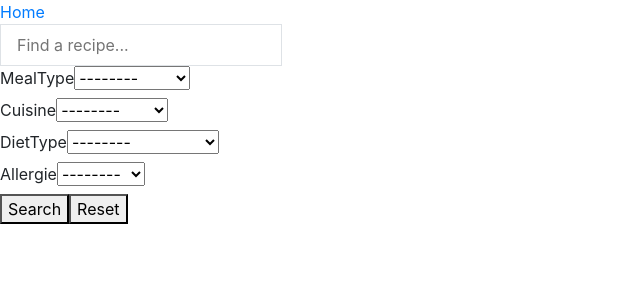
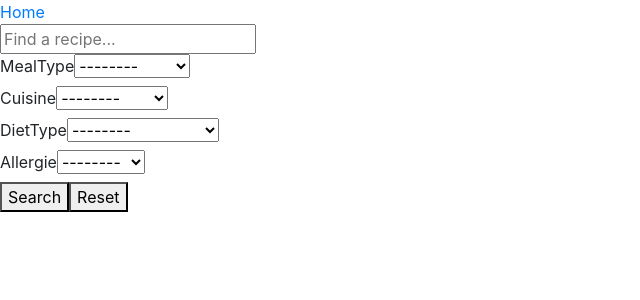
Before and after one commit to xiangyisss/FoodRecipes, a Vue app: page / in a window 1280 px wide. Shown: the top 300 px of the page, without its empty margins (0-640 px from the left). Built offline with nearby package versions, Linux system fonts and the light colour scheme.

Commit message:
nothing change

```diff
--- a/src/components/SearchSection.vue
+++ b/src/components/SearchSection.vue
@@ -6,7 +6,6 @@
         @keyup.enter="submit"
         v-model="query"
         placeholder="Find a recipe..."
-        class="border py-2 px-3 text-gray-400 focus-within:text-gray-600 ..."
       />
     </div>
 
```
